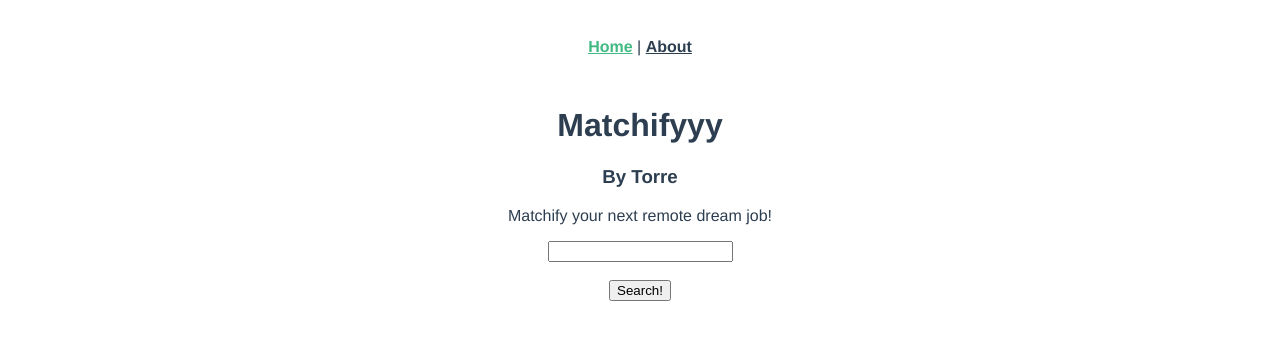
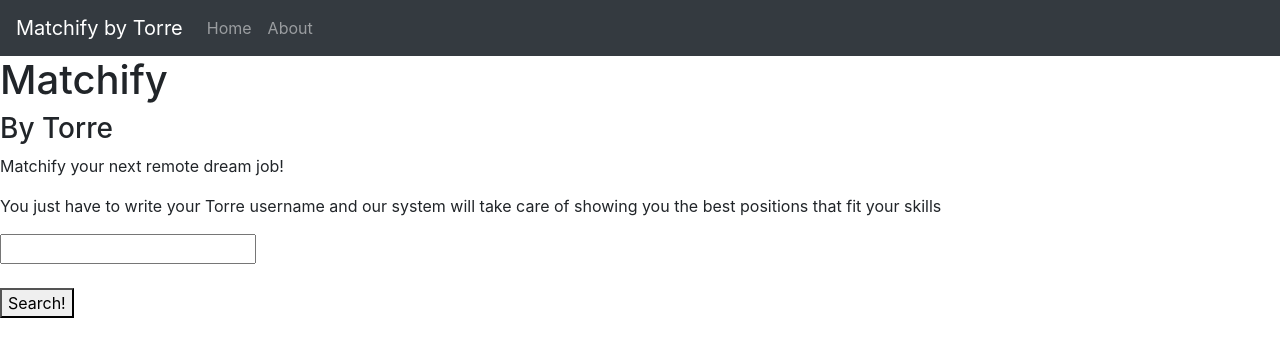
Before and after one commit to diegocaminor/torre-technical-test-client, a Vue app: page / in a window 1280 px wide. Shown: the top 356 px of the page. Built offline with nearby package versions, Linux system fonts and the light colour scheme.

Commit message:
Add BootstrapVue and component header

```diff
--- a/package.json
+++ b/package.json
@@ -9,6 +9,8 @@
   },
   "dependencies": {
     "axios": "^0.21.1",
+    "bootstrap": "^4.5.3",
+    "bootstrap-vue": "^2.21.1",
     "core-js": "^3.6.5",
     "vue": "^2.6.11",
     "vue-router": "^3.2.0",
--- a/src/App.vue
+++ b/src/App.vue
@@ -1,15 +1,24 @@
 <template>
   <div id="app">
-    <div id="nav">
-      <router-link to="/">Home</router-link> |
-      <router-link to="/about">About</router-link>
-    </div>
+    <px-header/>
     <router-view />
   </div>
 </template>
 
+
+
+
+<script>
+import PxHeader from "@/components/PxHeader.vue";
+export default {
+  components: {
+    PxHeader
+  },
+}
+</script>
+
 <style>
-#app {
+/* #app {
   font-family: Avenir, Helvetica, Arial, sans-serif;
   -webkit-font-smoothing: antialiased;
   -moz-osx-font-smoothing: grayscale;
@@ -28,5 +37,5 @@
 
 #nav a.router-link-exact-active {
   color: #42b983;
-}
+} */
 </style>
--- /dev/null
+++ b/src/components/PxHeader.vue
@@ -0,0 +1,27 @@
+<template>
+  <div>
+    <b-navbar toggleable="lg" type="dark" variant="dark">
+      <b-navbar-brand href="#">Matchify by Torre</b-navbar-brand>
+
+      <b-navbar-toggle target="nav-collapse"></b-navbar-toggle>
+
+      <b-collapse id="nav-collapse" is-nav>
+        <b-navbar-nav>
+          <b-nav-item :to="{name: 'Home'}">Home</b-nav-item>
+          <b-nav-item :to="{name: 'About'}">About</b-nav-item>
+        </b-navbar-nav>
+
+      </b-collapse>
+    </b-navbar>
+  </div>
+</template>
+
+<script>
+export default {
+
+}
+</script>
+
+<style>
+
+</style>
--- a/src/views/Home.vue
+++ b/src/views/Home.vue
@@ -1,8 +1,9 @@
 <template>
   <div class="home">
-    <h1>Matchifyyy</h1>
+    <h1>Matchify</h1>
     <h3>By Torre</h3>
     <p>Matchify your next remote dream job!</p>
+    <p>You just have to write your Torre username and our system will take care of showing you the best positions that fit your skills</p>
     <input v-on:keyup="pressKey" type="text" id="username" name="username" v-model="username"><br><br>
     <button @click='getJobsBySkills'>Search!</button>
 
```
Also changed, not shown: src/main.js (+9 -1 lines), 1 other file (tests, documents, lock files or other folders).
